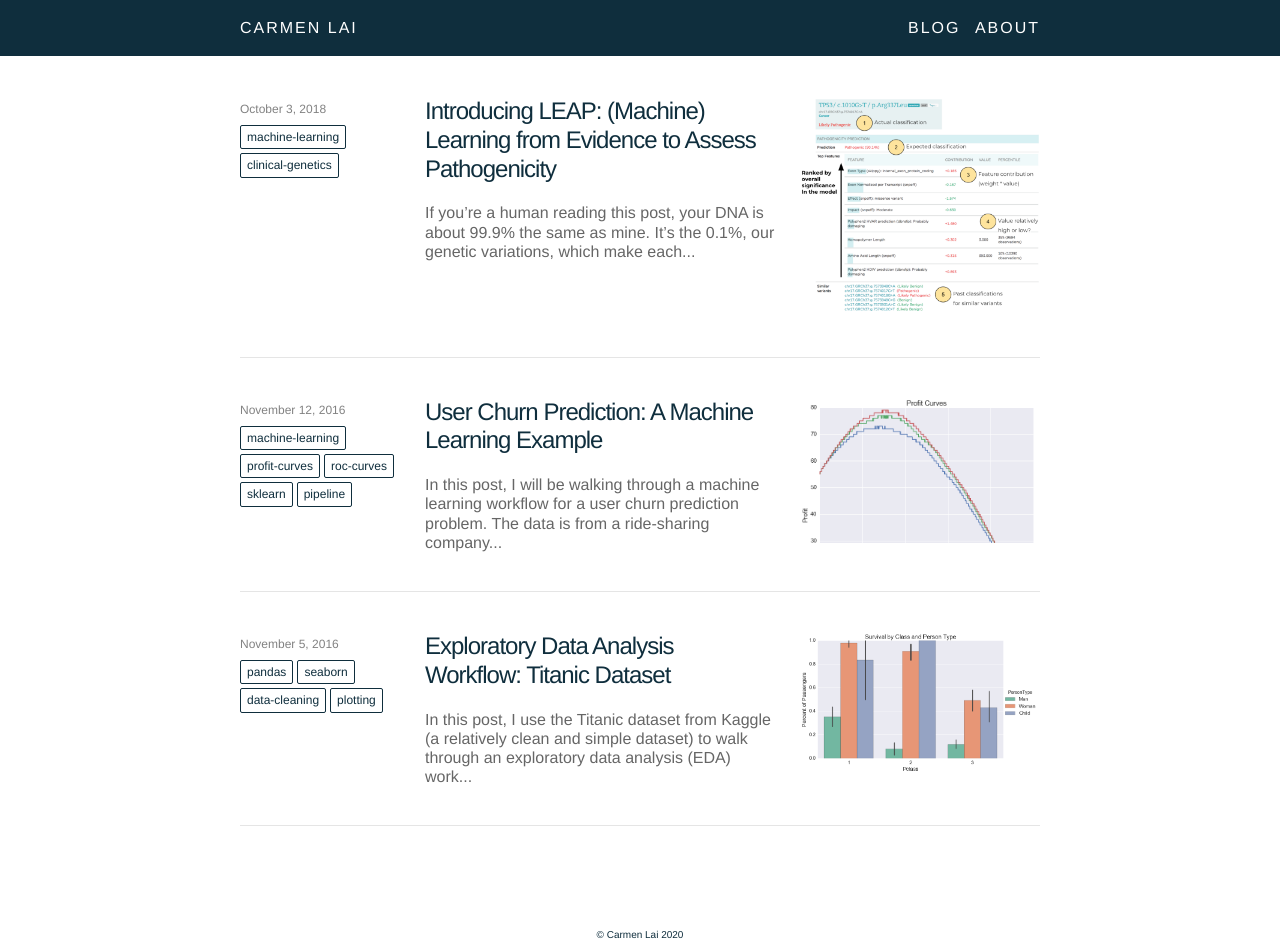
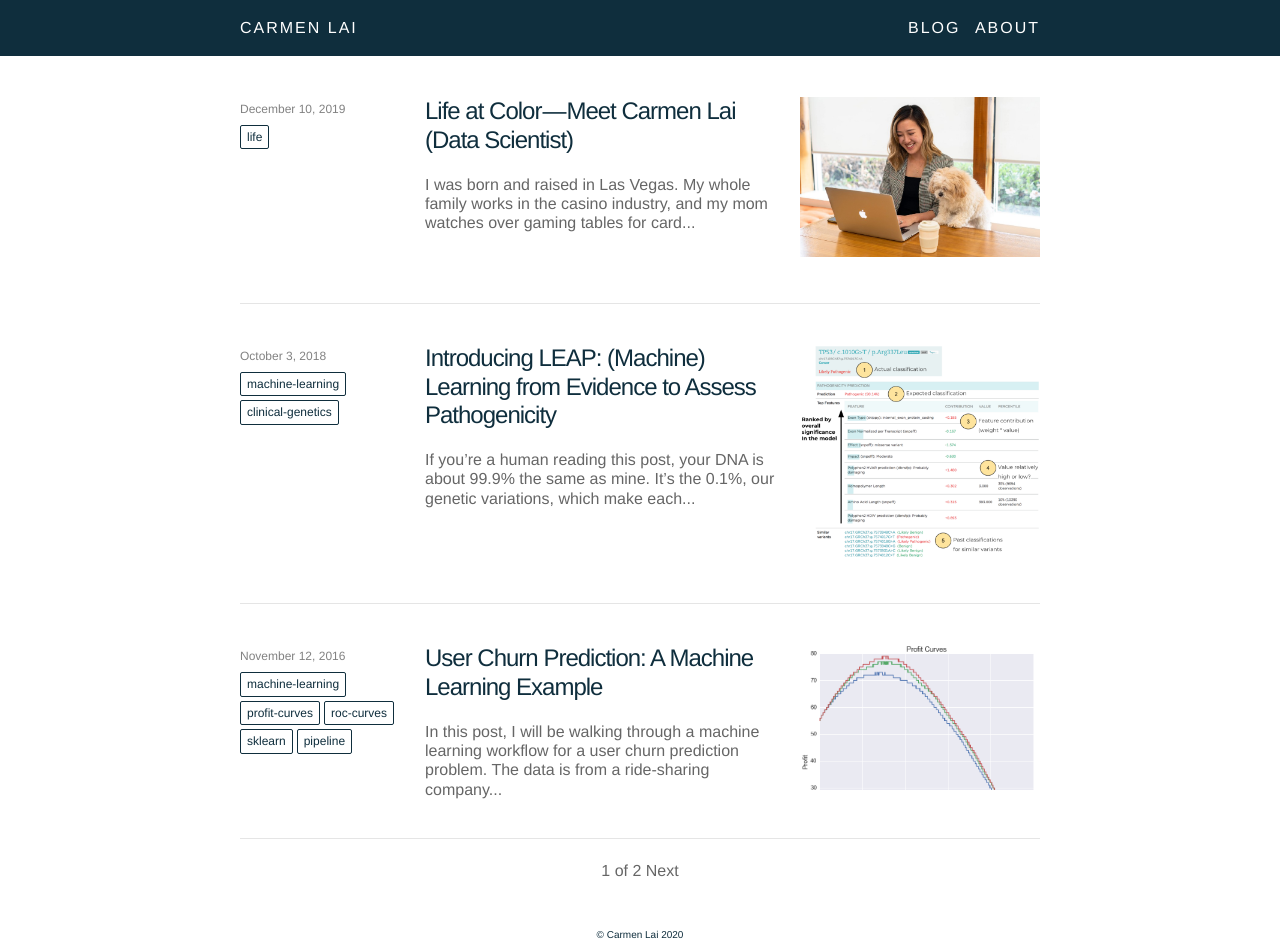
Before and after one commit to ocarmieo/ocarmieo.github.io, a Jekyll site: the page built from index.html, in a window 1280 px wide and 947 px high. Built offline with Jekyll 4.4.1, drawn with Linux system fonts in a browser that asks for light colours; nearby versions of some CDN libraries; the list of posts is cut into pages by our own code; comment, search, counter and statistics services are not loaded.

Commit message:
added life at color post

```diff
--- /dev/null
+++ b/_posts/2019-12-10-life-at-color-meet-carmen-lai-data-scientist.markdown
@@ -0,0 +1,10 @@
+---
+title: 'Life at Color — Meet Carmen Lai (Data Scientist)'
+layout: post
+date: 2019-12-10
+tags: [life]
+image: /img/cody.jpeg
+snippet: I was born and raised in Las Vegas. My whole family works in the casino industry, and my mom watches over gaming tables for card counting.
+redirect_to:
+- https://www.color.com/life-at-color-meet-carmen-lai-data-scientist-2157814a5622?
+---
--- a/_sass/_layout.scss
+++ b/_sass/_layout.scss
@@ -201,6 +201,7 @@ body {
         .post-image {
             max-width: 30%;
             @include media-query($on-palm) {
+                margin-top: $vertical-spacing-unit / 2;
                 max-width: 100%;
             }
             img {
@@ -226,6 +227,10 @@ body {
         margin-right: 4px;
         margin-bottom: 4px;
     }
+    .post-date {
+        width: 100%;
+    }
+
     .tag {
         $font-size: $small-font-size ;
         font-size: $font-size;
```
Also changed, not shown: img/cody.jpeg (added).
